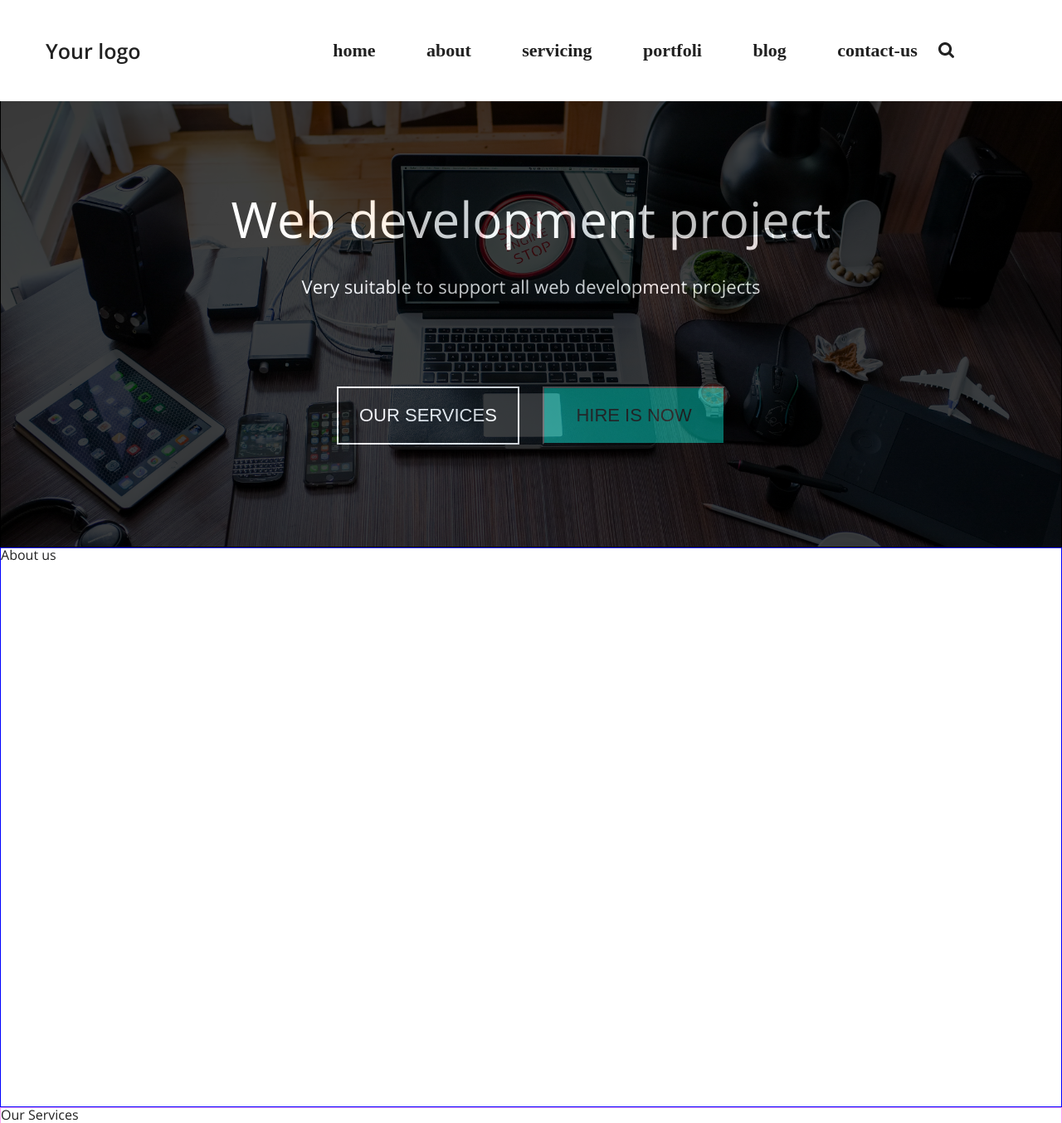
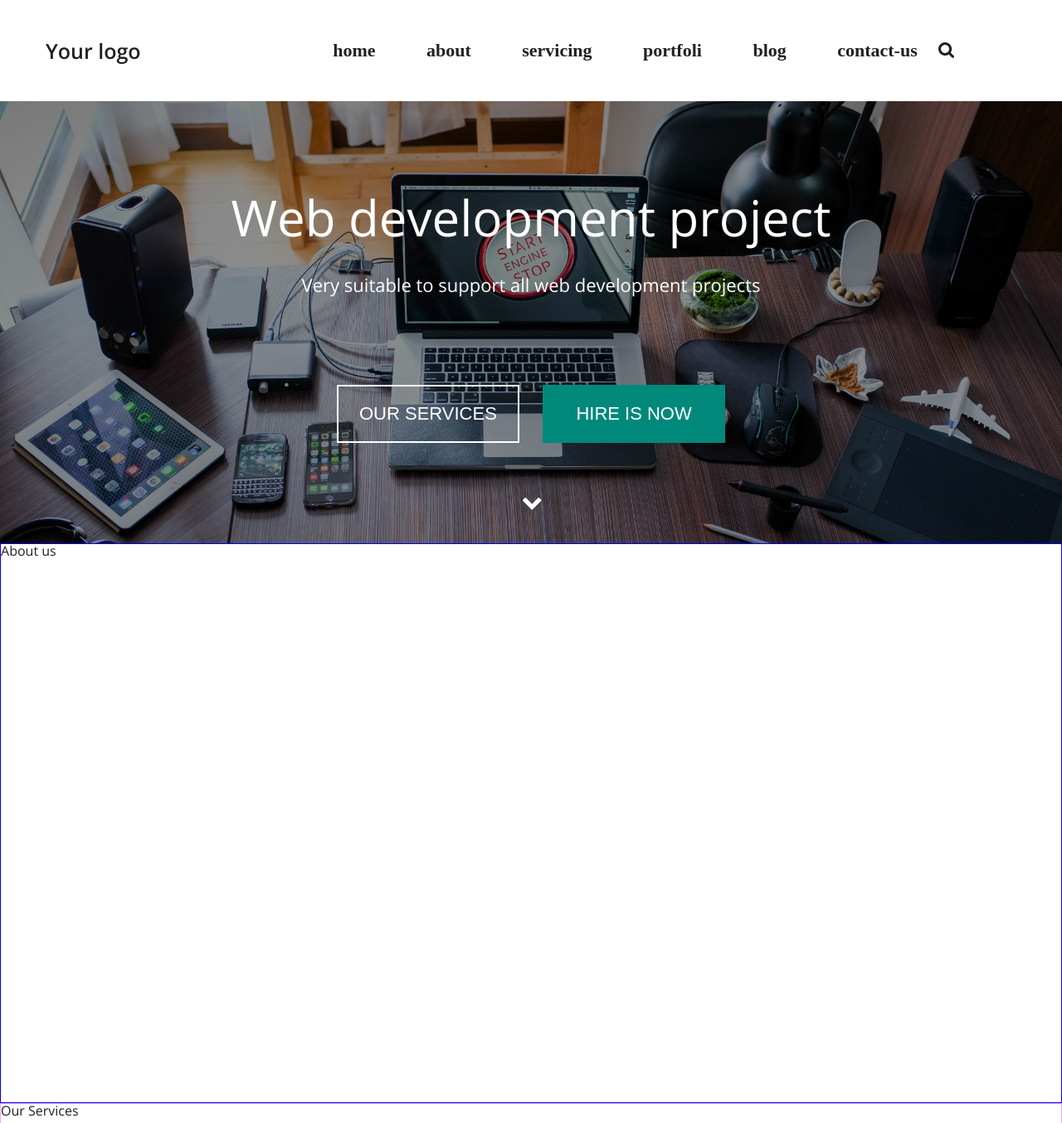
Before and after one commit to Romron/sites_templates, a PHP site: page /Training/Web-Development-Project/Web-Development-Project/index.html in a window 1280 px wide. Shown: the top 1354 px of the page at 83% size. Run offline with PHP 8.4, Linux system fonts and the light colour scheme.

Commit message:
Переделал фон header добавил down bar. Header закончен

```diff
--- a/Training/Web-Development-Project/Web-Development-Project/css/style.css
+++ b/Training/Web-Development-Project/Web-Development-Project/css/style.css
@@ -119,12 +119,14 @@ img {
 
 	}
 
-	.your-logo {
+	.your-logo,
+	.your-logo a {
 		flex-basis: 575px;
 		align-self: center;
 		font-size: 25px;
 		color: #212121;
 		font-weight: bold;
+		text-decoration: none;
 	}
 
 	.wrap-top-menu {
@@ -170,23 +172,21 @@ img {
 /*-----    start heder    -----*/
 
 	.wrap-heder{
-		border: 1px solid black;
 		width: 100%;
-		height: 660px;
-		margin: 0px auto;
-		background-color: black;
+		height: 655px;
+		overflow: hidden;
+		background-color: rgb(0,0,0);
 		display: flex;
 	}
 
-	.wrap-heder_background{
+	.wrap-heder img{
 		width: 100%;
 		height: 100%;
-		background-image: url(../img/pexels-photo-356056_for_heder.jpeg);
-		background-size: 100%;
-		background-repeat: no-repeat;
-		opacity: 0.25;
+		object-fit: cover;
+		opacity: 0.55;
 
-		/*position: relative;*/
+		position: relative;
+		top: 122px;
 	}
 
 	.wrap-main-text-heder{
@@ -208,7 +208,6 @@ img {
 	font-size: 22px;
 }
 .buttons-heder {
-	/*margin-top: 110px;  */
 	position: relative;
 	top: 110px;
 }
@@ -217,26 +216,35 @@ img {
 	width: 220px;
 	height: 70px;
 	font-size: 22px;
-
-
+	color: #ffffff;
 }
 
 #our-services{
 	border: 2px solid #ffffff;
-	background-color: rgb(255,255,255,0);
+	background-color: rgba(255,255,255,0);
 	margin-right: 12px;
-	color: #ffffff;
+}
+
+#hire-is-now{
+	border: none;
+	background-color: rgb(0,137,123);
+	margin-left: 12px;
+}
+
+.down-bar{
+	position: absolute;
+	width: 0px;
+	left: -10px;
+	right: 0px;
+	margin: 0px auto;
+
+	top: 300px;
 
 }
 
-#hire-is-now{
-	background-color: rgb(0,137,123);
-	margin-left: 12px;
-	opacity: 1.0;
-}
-
-
-
+.down-bar a::before{
+		content: url(../img/down-bar.png)
+	}
 
 /*-----    end heder    -----*/
 
--- a/Training/Web-Development-Project/Web-Development-Project/index.html
+++ b/Training/Web-Development-Project/Web-Development-Project/index.html
@@ -15,7 +15,7 @@
 <div class="wrap-main">
 	<div class="wrap-top-bar">
 		<div class="top-bar">
-			<div  class="your-logo"> Your logo </div>
+			<div  class="your-logo"> <a href="#">Your logo</a></div>
 			<div class="wrap-top-menu">
 				<ul class="top-menu__ul">
 					<li class="top-menu__home"><a href="#">home</a></li>
@@ -29,8 +29,10 @@
 			<div class="top-bar__serch"><a href="#" class="serch-icon"></a></div>
 		</div>
 	</div>
+
+
 	<div class="wrap-heder">
-
+		<img src="img/pexels-photo-356056_for_heder.jpeg">
 		<div class="wrap-main-text-heder">
 			<div class="main-text-heder">Web development project</div>
 			<div class="text-heder">Very suitable to support all web development projects</div>
@@ -40,11 +42,8 @@
 				<button id="hire-is-now">HIRE IS NOW</button>
 			</div>
 		</div>
+		<div class="down-bar"><a href="#" class="down-bar"></a></div>
 
-
-
-		<div class="wrap-heder_background">
-		</div>
 	</div>
 	<div class="wrap-about-us">About us</div>
 	<div class="wrap-services">Our Services</div>
```
Also changed, not shown: Training/Web-Development-Project/Web-Development-Project/img/down-bar.png (added).
